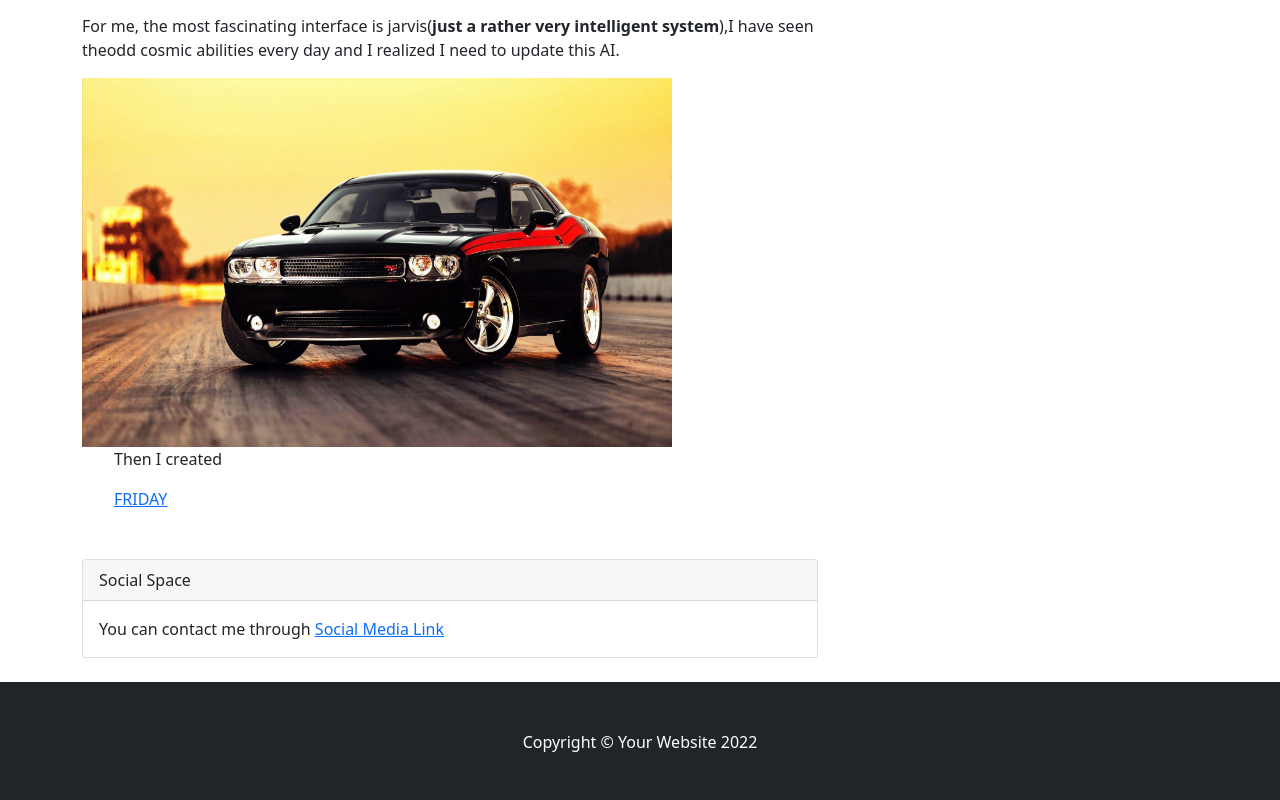
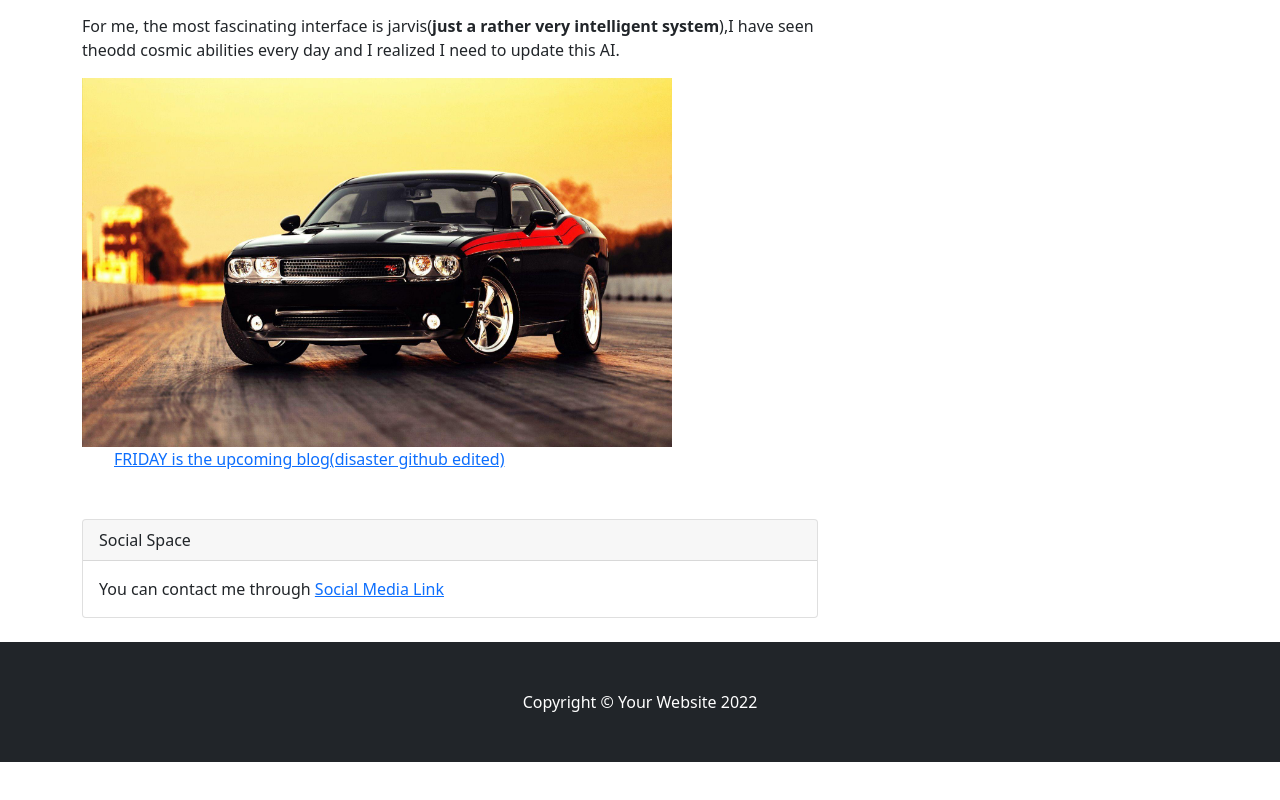
Before and after one commit to B-Anonymous-King/mysampleblog.github.io, a plain HTML site: page index.html in a window 1280 px wide. Shown: the part 952-1752 px from the top of the page. After the commit the page ends 1714 px from the top, so only its background shows below. Drawn offline with nearby package versions, Linux system fonts and the light colour scheme.

Commit message:
Update index.html

```diff
--- a/index.html
+++ b/index.html
@@ -59,8 +59,7 @@
                                 <img src="images/wp2138258-dodge-challenger-hd-wallpapers.jpg" alt="" width="590"/>
                             </div>
                             <ul class="actions stacked">
-                                <p>Then I created</p>
-                                <a href="https://www.pinterest.com/pin/in-avengers-age-of-ultron-one-of-the-alternate-personalities-for-tonys-virtual-assistant-is-jocasta-ultrons--89086898864088669/" class="button">FRIDAY</a>
+                                <a href="https://www.pinterest.com/pin/in-avengers-age-of-ultron-one-of-the-alternate-personalities-for-tonys-virtual-assistant-is-jocasta-ultrons--89086898864088669/" class="button">FRIDAY is the upcoming blog(disaster github edited)</a>
                             </ul>
                         </section>
                     </article>
```
